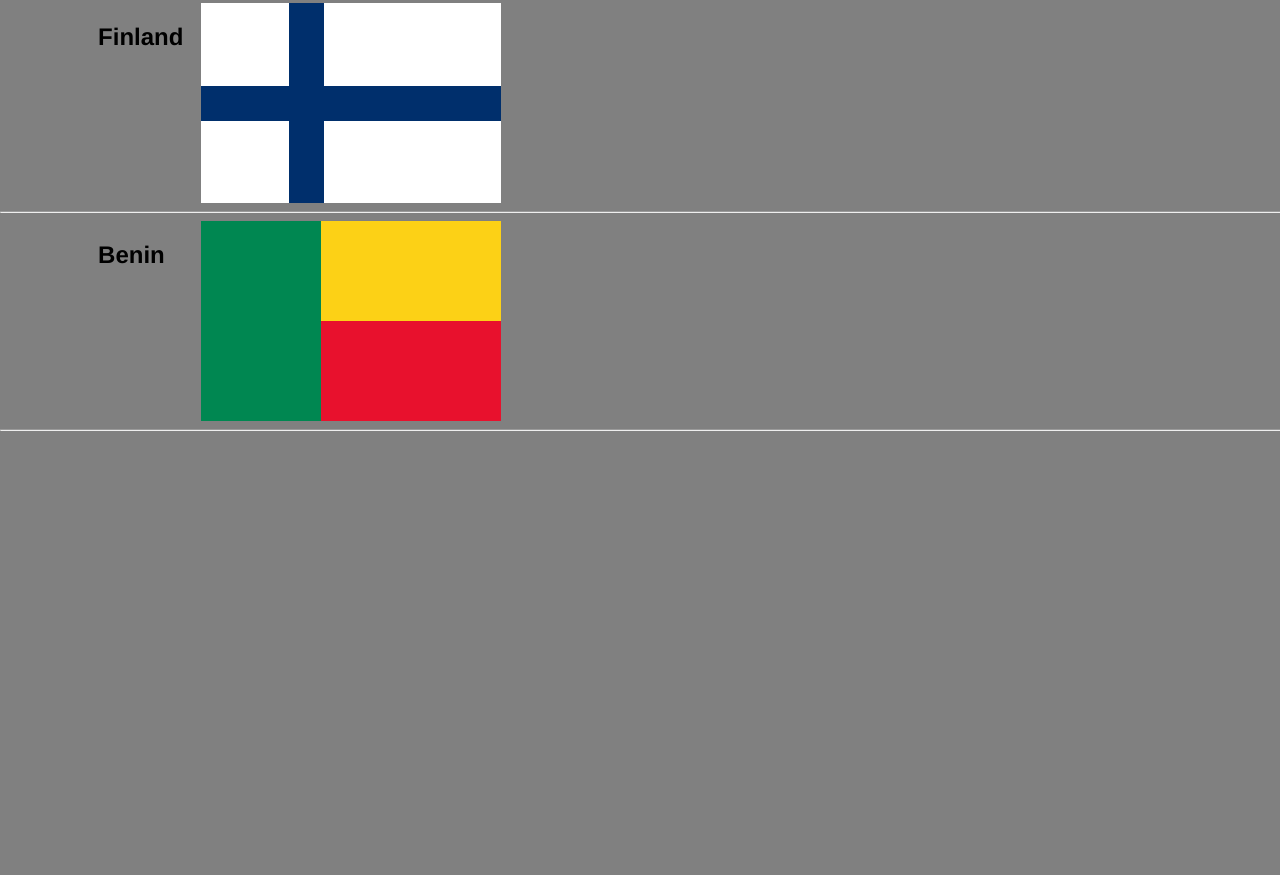
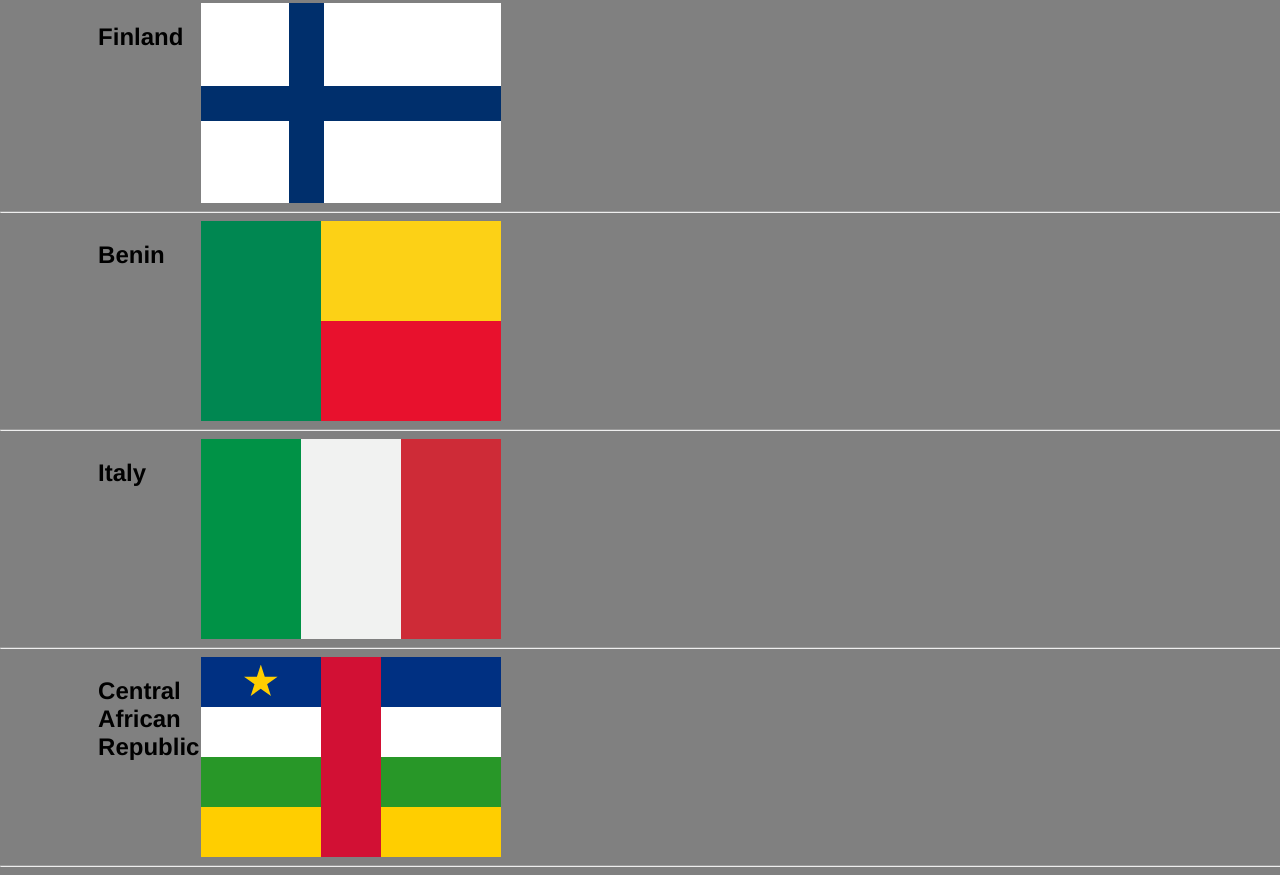
Before and after one commit to Diwesh2468/wdd130, a plain HTML site: page ice/grid_flags/flags.html in a window 1280 px wide. Shown: the part 517-1392 px from the top of the page. Before the commit the page ends 956 px from the top, so only its background shows below. Drawn offline with Linux system fonts and the light colour scheme.

Commit message:
extra-points(css)

```diff
--- a/ice/grid_flags/flags.html
+++ b/ice/grid_flags/flags.html
@@ -120,6 +120,64 @@
         #bred{
             background-color: #e8112d;
         }
+        #italy{
+            display: grid;
+            grid-template-columns: 1fr 1fr 1fr;
+            width: 300px;
+            height: 200px;
+        }
+        #igreen{
+            background-color: #009246;
+        }
+        #iwhite{
+            background-color: #f1f2f1;
+        }
+        #ired{
+            background-color: #ce2b37;
+        }
+
+        #car{
+            display: grid;
+            grid-template-columns: 2fr 1fr 2fr;
+            grid-template-rows: 1fr 1fr 1fr 1fr;
+            width:300px;
+            height:200px;
+
+        }
+        #cblue{
+            background-color: #003082;
+            grid-column: 1/4;
+            grid-row: 1/2;
+        }
+        #cwhite{
+            background-color: white;
+            grid-column: 1/4;
+            grid-row: 2/3;
+        }
+        #cgreen{
+            background-color:#289728 ;
+            grid-column: 1/4;
+            grid-row: 3/4;
+        }
+        #cyellow{
+            background-color: #ffce00;
+            grid-column: 1/4;
+            grid-row: 4/5;
+        }
+        #cred{
+            background-color: #d21034;
+            grid-column: 2/3;
+            grid-row:1/5;
+        }
+        #cstar{
+            background: #ffce00;
+            width: 35px;
+            grid-column: 1/2;
+            grid-row: 1/2;
+            justify-self: center;
+            align-self: center;
+        }
+
 
     </style>
 </head>
@@ -164,6 +222,24 @@
             <div id="bred"></div>
         </div>
         <hr>
+
+        <h2>Italy</h2>
+        <div id="italy">
+            <div id="igreen"></div>
+            <div id="iwhite"></div>
+            <div id="ired"></div>
+        </div>
+        <hr>
+        <h2>Central African Republic</h2>
+        <div id="car">
+            <div id="cblue"></div>
+            <div id="cwhite"></div>
+            <div id="cyellow"></div>
+            <div id="cgreen"></div>
+            <div id="cred"></div>
+            <div class="star" id="cstar"></div>
+        </div>
+        <hr>
     </main>
 </body>
 
```
